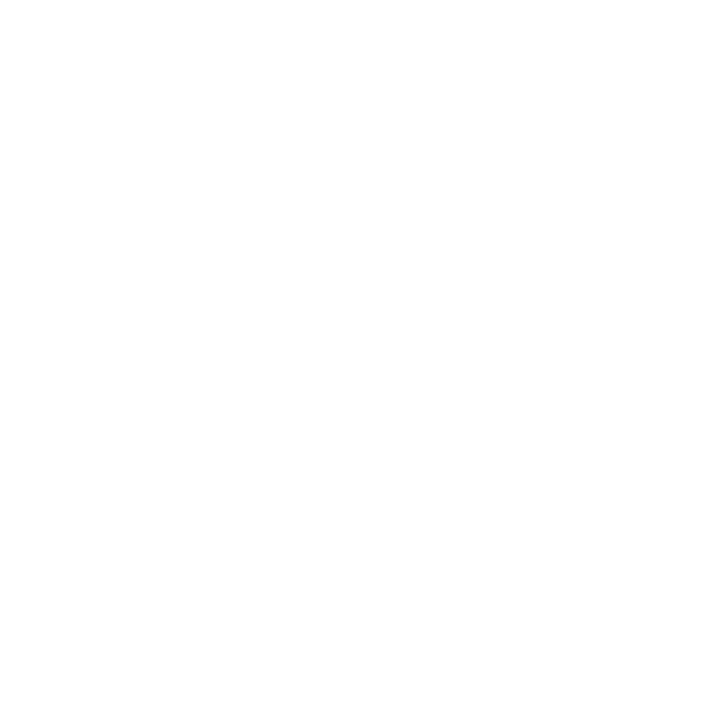
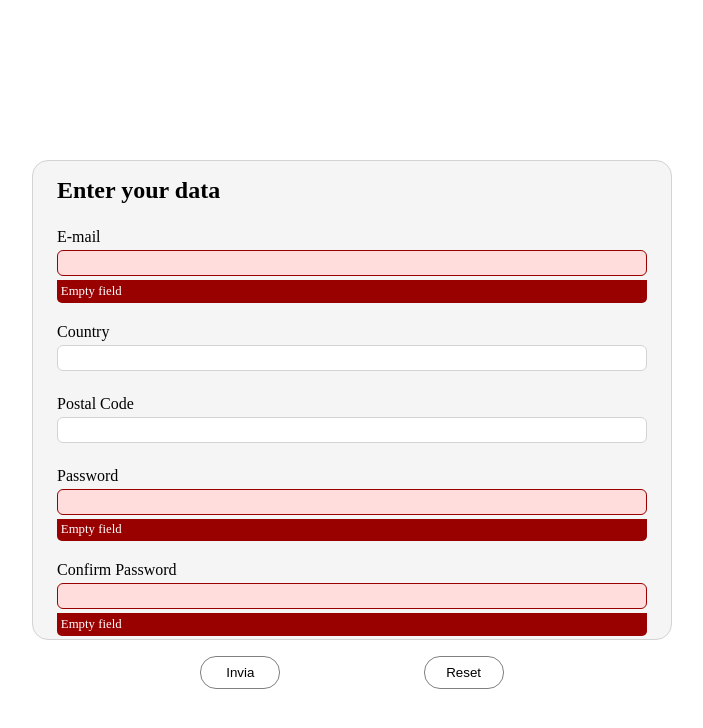
Before and after one commit to Franko0101/odin-js-validation, a website built with webpack: page src/template.html in a window 1280 px wide. Shown: the whole page, without its empty margins (288-991 px from the left). Built offline with nearby package versions, Linux system fonts and the light colour scheme.

Commit message:
Project completed with minor bugs.

```diff
--- a/src/index.js
+++ b/src/index.js
@@ -3,3 +3,67 @@ import { greeting } from "./template.js";
 //import image from "./image.png";
 
 console.log(greeting);
+
+const form = document.querySelector("form");
+const inputs = document.querySelectorAll(".input-row input");
+const errors = document.querySelectorAll(".input-row span");
+
+for (let i = 0; i < inputs.length; i++) {
+    inputs[i].addEventListener("input", checkValidity(inputs[i], errors[i]));
+}
+
+function checkValidity(input, error) {
+    if (input.validity.valid) {
+        error.textContent = "";
+        error.className = "error";
+    } else {
+        showError(input, error);
+    }
+}
+
+function showError(input, error) {
+    switch(input.getAttribute("type")) {
+        case "email":
+            if(input.validity.valueMissing)
+                error.textContent = "Empty field";
+
+            if(input.validity.patternMismatch)
+                error.textContent = "Invalid field format";
+
+            break;
+        case "text":
+            if(input.validity.valueMissing)
+                error.textContent = "Empty field";
+
+            break;
+        case "password":
+            if(input.validity.valueMissing)
+                error.textContent = "Empty field";
+
+            pwdMismatch(error);
+            break;
+    }
+    error.className = "error active";
+}
+
+function pwdMismatch(error) {
+    const last = inputs.length-1;
+    if (inputs[last].value != inputs[last-1].value)
+        error.textContent = "Password mismatch";
+}
+
+form.addEventListener("submit", (e) => {
+    let submit = true;
+    e.preventDefault();
+    for (let i = 0; i < inputs.length; i++) {
+        if (!inputs[i].validity.valid) {
+            showError(inputs[i], errors[i]);
+            submit = false;
+        } else {
+            submit = submit && true;
+        }
+    }
+    if (submit) {
+        console.log("Good Job, all data is correct");
+    }
+})
--- a/src/styles.css
+++ b/src/styles.css
@@ -9,3 +9,71 @@ body {
   box-sizing: border-box;
   margin: 0;
 }
+
+body {
+  justify-items: center;
+  align-content: center;
+}
+
+.container {
+  width: 640px;
+  height: 480px;
+  background-color: whitesmoke;
+  border: 1px solid lightgray;
+  border-radius: 16px;
+  padding: 16px 24px;
+}
+
+h2 {
+  margin-bottom: 24px;
+}
+
+.input-row {
+  display: flex;
+  flex-direction: column;
+  gap: 4px;
+  margin-bottom: 20px;
+}
+
+input {
+  font-size: 14px;
+  padding: 4px;
+  border-radius: 6px;
+  border: 1px solid lightgray;
+}
+
+.buttons {
+  display: flex;
+  justify-content: space-evenly;
+}
+
+button {
+  width: 80px;
+  padding: 8px 16px;
+  border-radius: 16px;
+  border: 1px solid gray;
+  background-color: white;
+}
+
+input:invalid {
+    border-color: #990000;
+    background-color: #ffdddd;
+}
+
+input:focus:invalid {
+    outline: none;
+}
+
+.error {
+    width: 100%;
+    padding: 0;
+
+    font-size: 80%;
+    color: white;
+    background-color: #990000;
+    border-radius: 0 0 5px 5px;
+}
+
+.error.active {
+    padding: 0.3em;
+}
--- a/src/template.html
+++ b/src/template.html
@@ -5,5 +5,55 @@
     <meta name="viewport" content="width=device-width, initial-scale=1.0" />
     <title>New Project</title>
   </head>
-  <body></body>
+  <body>
+    <div class="container">
+      <h2>Enter your data</h2>
+      <form novalidate>
+        <div class="input-row">
+          <label for="mail">E-mail</label>
+          <input type="email" name="mail" id="mail" autocomplete="username" required>
+          <span class="error" id="mail-error" aria-live="polite"></span>
+        </div>
+
+        <div class="input-row">
+          <label for="country">Country</label>
+          <input type="text" name="country" id="country">
+          <span class="error" id="country-error" aria-live="polite"></span>
+        </div>
+
+        <div class="input-row">
+          <label for="code">Postal Code</label>
+          <input type="text" name="code" id="code">
+          <span class="error" id="code-error" aria-live="polite"></span>
+        </div>
+
+        <div class="input-row">
+          <label for="pwd">Password</label>
+          <input
+          type="password"
+          name="pwd"
+          id="pwd"
+          autocomplete="new-password"
+          required>
+          <span class="error" id="pwd-error" aria-live="polite"></span>
+        </div>
+
+        <div class="input-row">
+          <label for="pwd-conferm">Confirm Password</label>
+          <input
+          type="password"
+          name="pwd-conferm"
+          id="pwd-conferm"
+          autocomplete="new-password"
+          required>
+          <span class="error" id="pwdconf-error" aria-live="polite"></span>
+        </div>
+
+        <div class="buttons">
+          <button type="submit">Invia</button>
+          <button type="reset">Reset</button>
+        </div>
+      </form>
+    </div>
+  </body>
 </html>
```
